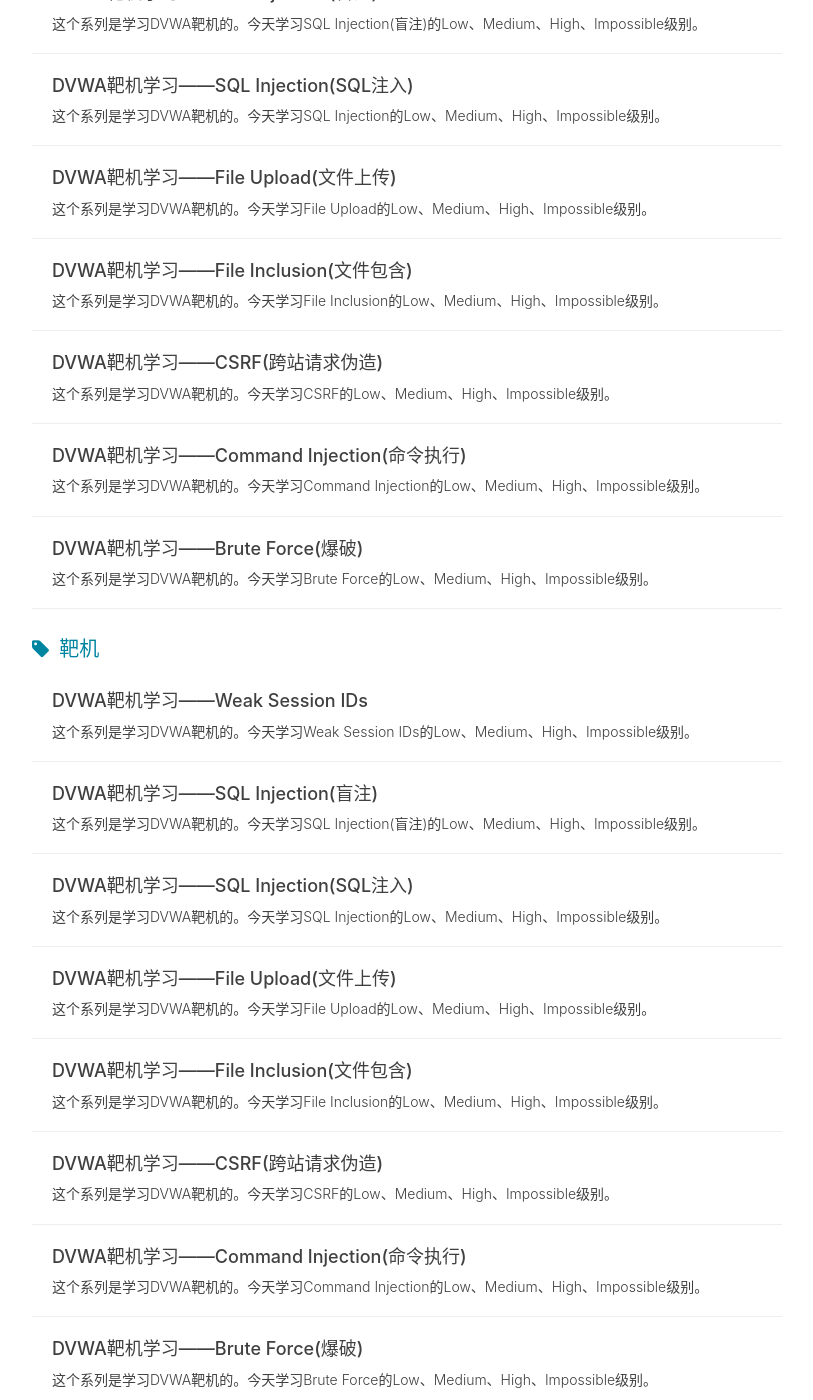
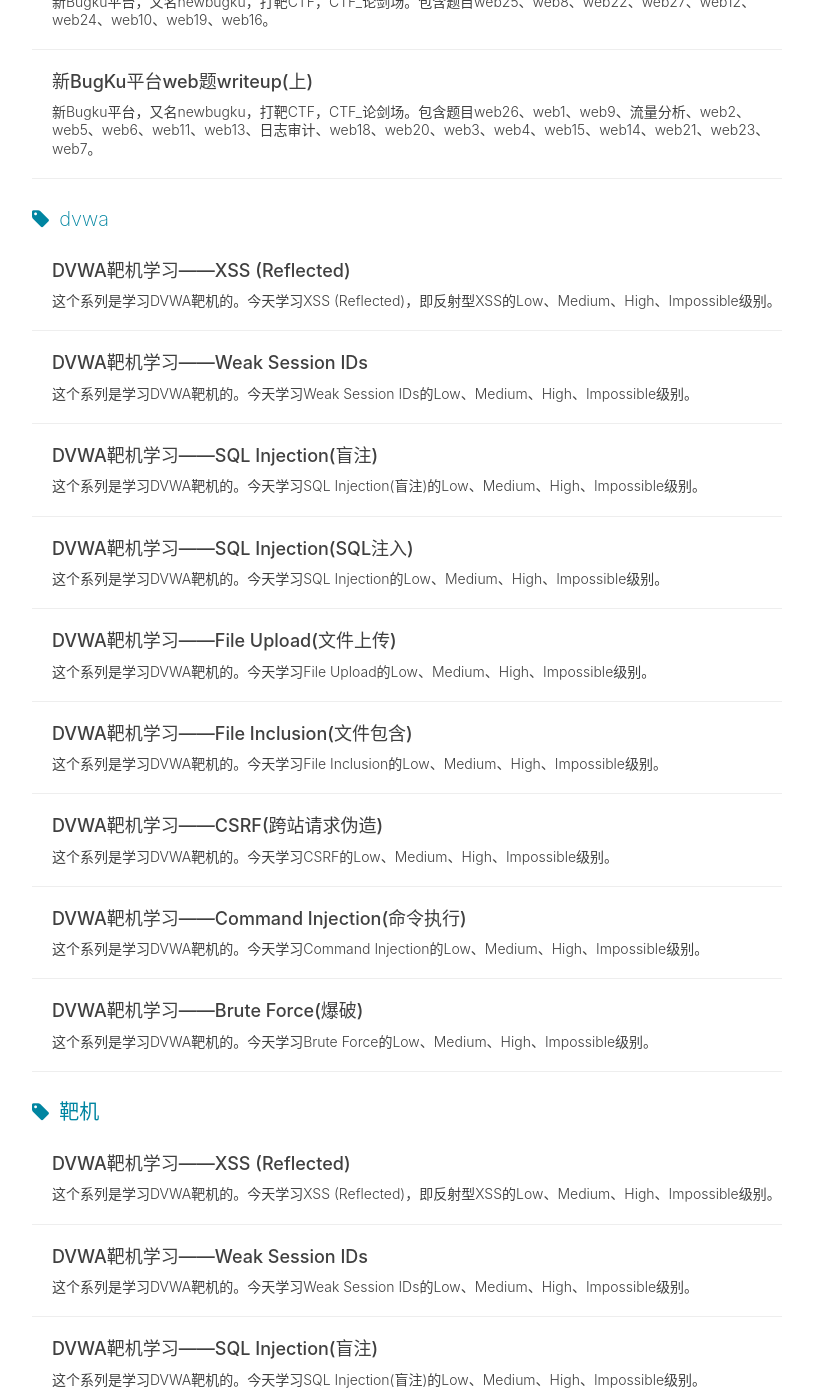
Before and after one commit to HouKC/houkc.github.io, a Jekyll site: the page built from tags.html, in a window 1280 px wide and 1400 px high, scrolled down 13437 px. Shown: the whole window, without its empty margins (233-1046 px from the left). Built offline with Jekyll 4.4.1, drawn with Linux system fonts in a browser that asks for light colours; nearby versions of some CDN libraries; comment, search, counter and statistics services are not loaded; some of the changed text lies outside the part shown.

````diff
--- /dev/null
+++ b/_posts/2020-11-21-dvwa9.md
@@ -0,0 +1,26 @@
+---
+layout:     post
+title:      DVWA靶机学习——XSS (Reflected)
+subtitle:   这个系列是学习DVWA靶机的。今天学习XSS (Reflected)，即反射型XSS的Low、Medium、High、Impossible级别。
+date:       2020-11-21
+author:     HouKC
+header-img: img/home-bg-universe.jpg
+catalog:    true
+tags:
+    - CTF
+    - web
+    - writeup
+    - 网络安全
+    - dvwa
+    - 靶机
+---
+
+
+## 0x00 XSS (Reflected)
+
+
+## 0x01 Low
+#### 源码分析
+```php
+
+```
````
Also changed, not shown: _posts/2020-11-21-gitPushProblem2.md (+2 -2 lines).
